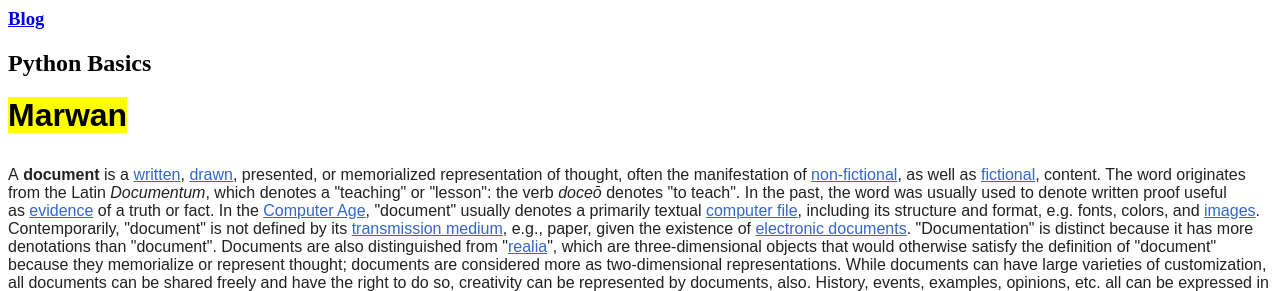
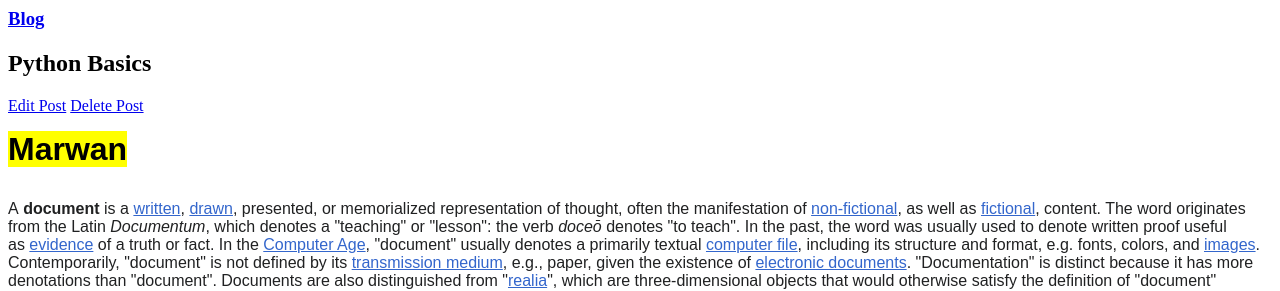
Before and after one commit to marwan-alshalabi/Django-Blog, a Django app: page /blog/1 in a window 1280 px wide; the page is wider, and only the part inside the window is pictured. Shown: the top 291 px of that part. Run offline with Django 5.2, Linux system fonts and the light colour scheme; data comes from the database, SQL or seed files in the repository; both versions use the stored data as it was after the commit; parts of the project's set-up code (start-up, migrations or seed data) failed here and were passed over.

Commit message:
add links in all pages

```diff
--- a/posts/templates/post_detail.html
+++ b/posts/templates/post_detail.html
@@ -1,6 +1,8 @@
+
 <h3> <a href="/blog">Blog </a></h3>
-
 <h2> {{post}} </h2>
+<a href="/blog/{{post.id}}/edit">Edit Post</a>
+<a href="/blog/{{post.id}}/delete">Delete Post</a>
 
 <p>{{post.content|safe}}</p>
 
--- a/posts/templates/posts_list.html
+++ b/posts/templates/posts_list.html
@@ -7,6 +7,7 @@
 </head>
 <body>
    <h3> <a href="/blog"> Blog </a></h3>
+   <a href="/blog/new">Add new Post</a>
     <ul>
         {% for item in posts %}
 
--- a/posts/views.py
+++ b/posts/views.py
@@ -26,6 +26,7 @@ def add_post (request):
         form = PostForm(request.POST, request.FILES)
         if form.is_valid():
             form.save()
+            return redirect ('/blog/')
     else:
         form = PostForm()
     return render(request,'new_post.html',{'form':form})
```
Also changed, not shown: db.sqlite3.
